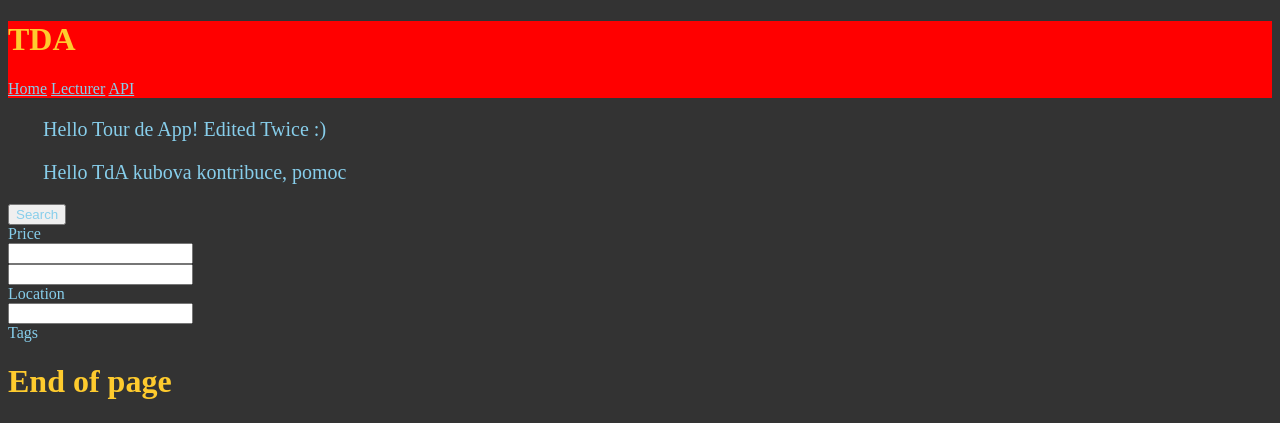
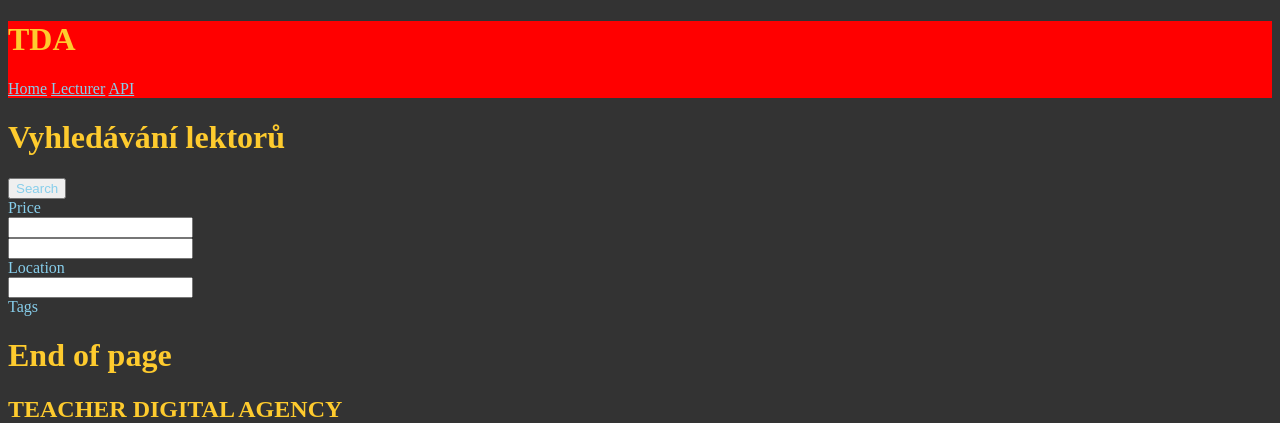
Before and after one commit to GlaryCZ/TdA24-EXTREMISTI, a Flask app: page / in a window 1280 px wide. Shown: the top 423 px of the page. Run offline with Flask 3, Linux system fonts and the light colour scheme; data that the repository does not hold is empty.

Commit message:
Nadpis vyhledávání učitelů

```diff
--- a/app/templates/homepage.html
+++ b/app/templates/homepage.html
@@ -1,7 +1,6 @@
 {% extends "base.html" %}
 {% block content %}
-<p>Hello Tour de App! Edited Twice :)</p>
-<p>Hello TdA kubova kontribuce, pomoc</p>
+<h1>Vyhledávání lektorů</h1>
 <div id="filters">
   <form method="post">
     <input type="submit" value="Search"><br>
@@ -24,13 +23,13 @@
 {% for lecturer in lecturers %}<a href="{{url_for('profile', uuid=lecturer.uuid)}}">
   <div id="profile">
     <img class="profile-picture" src="{{lecturer.picture_url}}" alt="Profile picture">
-    <h3 class="lecturer-name">
+    <p class="lecturer-name">
     {% if lecturer.title_before %}{{lecturer.title_before}} {% endif %}
     {% if lecturer.first_name %}{{lecturer.first_name}} {% endif %}
     {% if lecturer.middle_name %}{{lecturer.middle_name}} {% endif %}
     {% if lecturer.last_name %}{{lecturer.last_name}} {% endif %}
     {% if lecturer.title_after %}{{lecturer.title_after}}{% endif %}
-    </h3>
+    </p>
     <p class="lecturer-claim"><i>{{lecturer.claim}}</i></p>
     {% if lecturer.price_per_hour %}<p>{{lecturer.price_per_hour}} kč za hodinu</p>{% endif %}
     {% if lecturer.location %}<p>{{ lecturer.location|e }}</p>{% endif %}
```
